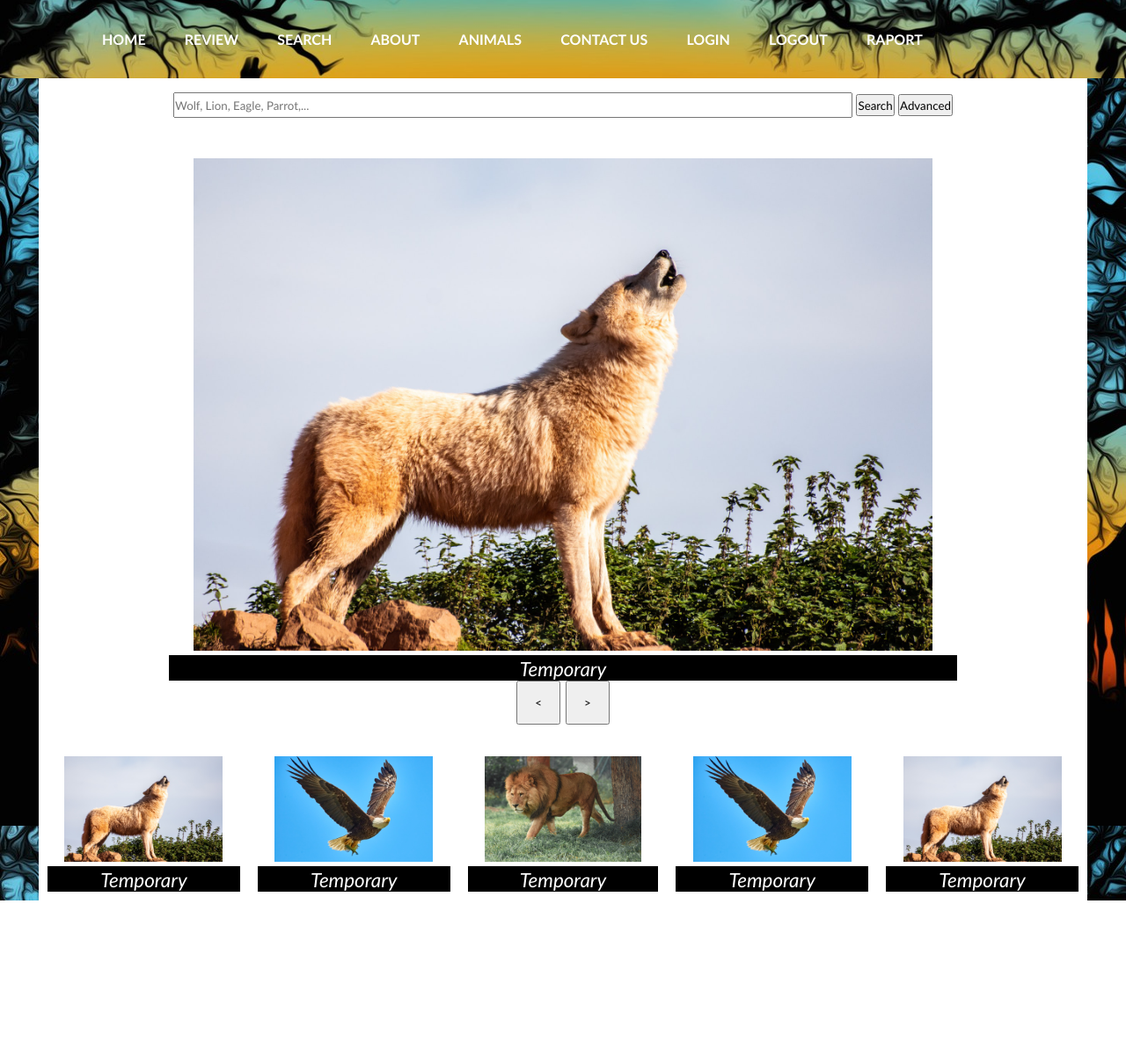
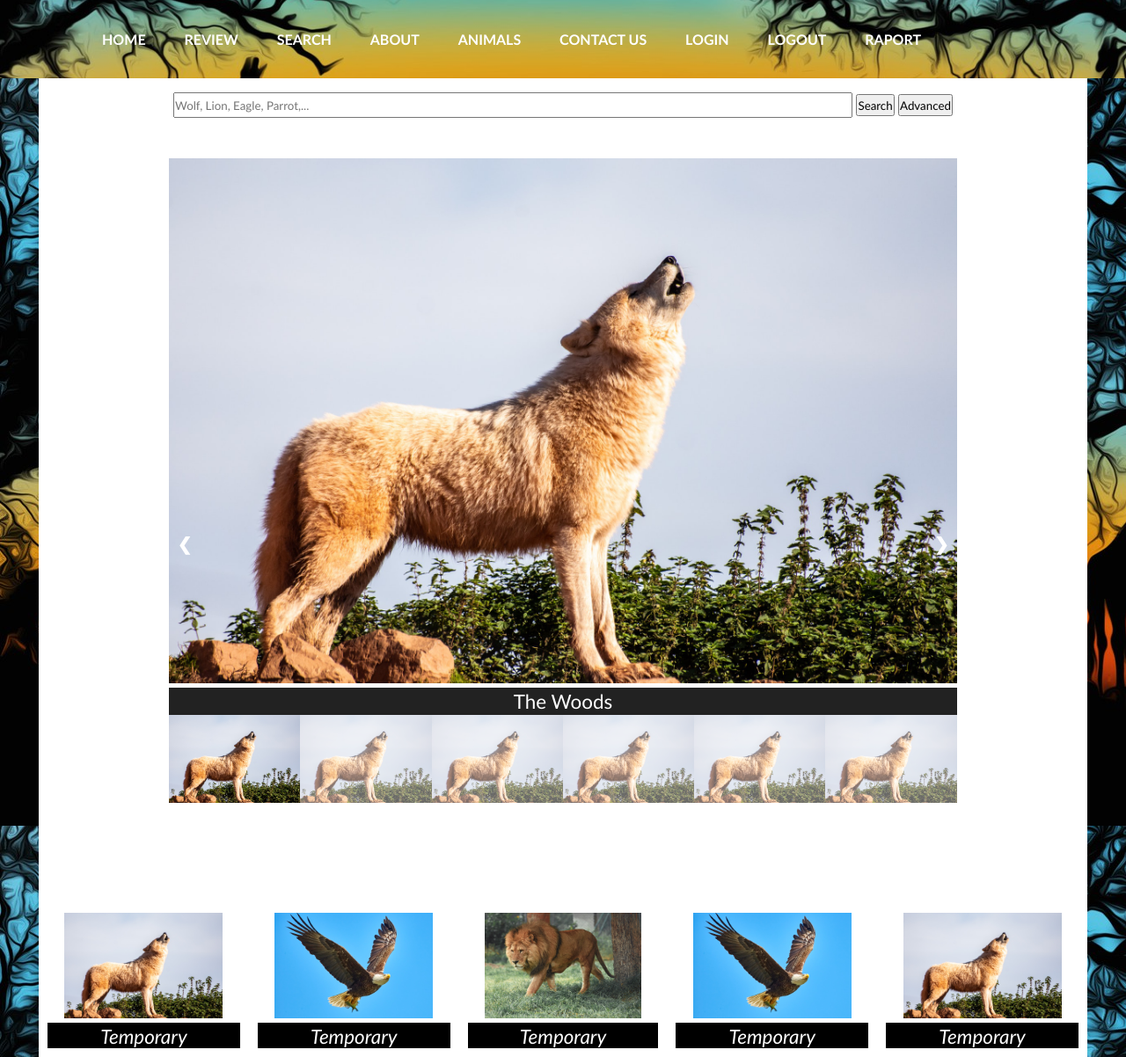
Before and after one commit to Tanasa-George-Andrei/MeoW-Web-Technologies-Project-, a PHP site: page /HTML/search.html in a window 1280 px wide. Shown: the whole page at 88% size. Before the commit the page ends 1024 px from the top, so only its background shows below. Run offline with PHP 8.4, Linux system fonts and the light colour scheme.

Commit message:
Worked on Search page

```diff
--- a/GradinaZoo/CSS/search.css
+++ b/GradinaZoo/CSS/search.css
@@ -1,15 +1,15 @@
-.root{
+.root {
     --slide-height: 50vh;
     --slide-width: 50vw;
 }
 
-*{
+* {
     margin: 0;
     padding: 0;
     font-family: 'Gill Sans', 'Gill Sans MT', Calibri, 'Trebuchet MS', sans-serif;
 }
 
-.banner{
+.banner {
     width: 100%;
     height: 100%;
     background-image: url("../Img/animals4.jpg");
@@ -17,7 +17,7 @@
     background-position: center;
 }
 
-.navbar{
+.navbar {
     width: 85%;
     margin: auto;
     padding: 35px 0;
@@ -26,24 +26,24 @@
     justify-content: space-between;
 }
 
-.navbar ul li{
+.navbar ul li {
     list-style: none;
     display: inline-block;
     margin: 0 20px;
 }
 
-.navbar ul li a{
+.navbar ul li a {
     text-decoration: none;
-    color:white;
+    color: white;
     text-transform: uppercase;
 }
 
-#super-container{
+#super-container {
     background-image: url("../Img/animals4.jpg");
     font-size: clamp(1rem, 1.15vw + .5rem, 1.4rem);
 }
 
-#container{
+#container {
     display: flex;
     flex-flow: column wrap;
     justify-content: space-evenly;
@@ -56,7 +56,7 @@
     background-color: white;
 }
 
-#search{
+#search {
     order: 1;
     flex-grow: 2;
     flex-shrink: 1;
@@ -69,16 +69,17 @@
     border: none;
     font-size: 17px;
 }
-#search input[type=text]{
+
+#search input[type=text] {
     width: 60vw;
     height: max(3vh, 25px);
 }
 
-#search input[type=button]{
+#search input[type=button] {
     height: max(3vh, 25px);
 }
 
-#slides{
+#slide-show {
     order: 2;
     flex-grow: 2;
     flex-shrink: 1;
@@ -88,30 +89,76 @@
     text-align: center;
     align-content: center;
     max-width: 70vw;
-    max-height: 70vh;
+    max-height: 140vh;
     margin-top: -10vh;
 }
 
-#slides img{
-    max-width: 70vw;
-    max-height: 70vh;
-    object-fit: cover;
+.slides {
+    display: none;
 }
 
-#slides figcaption{
-    background-color: black;
-    color: white;
-    font-style: italic;
-    padding-top: 2px;
-    text-align: center;
+.cursor {
+    cursor: pointer;
 }
 
-#slides input[type=button]{
-    height: max(4vh, 50px);
-    width: max(4vh, 50px);
+.prev,
+.next {
+    cursor: pointer;
+    position: absolute;
+    top: 80vh; /*TODO: Make it responive*/
+    width: auto;
+    padding: 16px;
+    margin-top: -50px;
+    color: white;
+    font-weight: bold;
+    font-size: 20px;
+    border-radius: 0 3px 3px 0;
+    user-select: none;
+    -webkit-user-select: none;
 }
 
-#animalgrid{
+.next {
+    right: 14.5vw;/*TODO: Make it responive*/
+    border-radius: 3px 0 0 3px;
+}
+
+.prev {
+    left: 14.5vw;/*TODO: Make it responive*/
+}
+
+.prev:hover,
+.next:hover {
+    background-color: rgba(0, 0, 0, 0.8);
+}
+
+.caption-container {
+    text-align: center;
+    background-color: #222;
+    padding: 2px 16px;
+    color: white;
+}
+
+.row:after {
+    content: "";
+    display: table;
+    clear: both;
+}
+
+.column {
+    float: left;
+    width: 16.66%;
+}
+
+.demo {
+    opacity: 0.6;
+}
+
+.active,
+.demo:hover {
+    opacity: 1;
+}
+
+#animalgrid {
     order: 3;
     flex-grow: 2;
     flex-shrink: 1;
@@ -127,7 +174,7 @@
     width: 100%;
 }
 
-.griditem{
+.griditem {
     order: 1;
     flex-grow: 1;
     flex-shrink: 1;
@@ -137,7 +184,7 @@
     max-width: max(100%, 5vw - 2.5vh);
 }
 
-.griditem figcaption{
+.griditem figcaption {
     background-color: black;
     color: white;
     font-style: italic;
@@ -146,7 +193,7 @@
     display: block;
 }
 
-.griditem img{
+.griditem img {
     max-height: min(15vh, 200px);
     object-fit: cover;
 }
--- a/GradinaZoo/HTML/search.html
+++ b/GradinaZoo/HTML/search.html
@@ -16,61 +16,125 @@
     <div class="banner">
         <div class="navbar">
             <ul>
-                    <strong><li><a href="welcome.html">Home</a></li></strong>
-                    <strong><li><a href="review.html">Review</a></li></strong>
-                    <strong><li><a href="search.html">Search</a></li></strong>
-                    <strong><li><a href="../PHP/about.php">About</a></li></strong>
-                    <strong><li><a href="../PHP/animals.php">Animals</a></li></strong>
-                    <strong><li><a href="../PHP/contact.php">Contact Us</a></li></strong>
-                    <strong><li><a href="login.html">LogIn</a></li></strong>
-                    <strong><li><a href="">Logout</a></li></strong>
-                    <strong><li><a href="raport.html">Raport</a></li></strong>
+                <strong>
+                    <li><a href="welcome.html">Home</a></li>
+                </strong>
+                <strong>
+                    <li><a href="review.html">Review</a></li>
+                </strong>
+                <strong>
+                    <li><a href="search.html">Search</a></li>
+                </strong>
+                <strong>
+                    <li><a href="../PHP/about.php">About</a></li>
+                </strong>
+                <strong>
+                    <li><a href="../PHP/animals.php">Animals</a></li>
+                </strong>
+                <strong>
+                    <li><a href="../PHP/contact.php">Contact Us</a></li>
+                </strong>
+                <strong>
+                    <li><a href="login.html">LogIn</a></li>
+                </strong>
+                <strong>
+                    <li><a href="">Logout</a></li>
+                </strong>
+                <strong>
+                    <li><a href="raport.html">Raport</a></li>
+                </strong>
             </ul>
         </div>
     </div>
     <div id="super-container">
         <div id="container">
             <div id="search">
-                    <input type="text" placeholder="Wolf, Lion, Eagle, Parrot,..."/>
-                    <input type="button" value="Search"/>
-                    <input type="button" value="Advanced"/>
+                <input type="text" placeholder="Wolf, Lion, Eagle, Parrot,..." />
+                <input type="button" value="Search" />
+                <input type="button" value="Advanced" />
             </div>
-                <div id="slides">
-                    <figure>
-                        <a href="wiki.html" class="slide"><img src="../Img/temp_slide1.jpg" alt="Temporary slide"/></a>
-                        <figcaption>Temporary</figcaption>
-                    </figure>
-                    <input type="button" value="<"/>
-                    <input type="button" value=">"/>
+            <div id="slide-show">
+                <div class="slides">
+                    <img src= "../Img/temp_slide1.jpg" width="100%">
+                </div>
+
+                <div class="slides">
+                    <img src= "../Img/temp_slide1.jpg" width="100%">
+                </div>
+
+                <div class="slides">
+                    <img src= "../Img/temp_slide1.jpg" width="100%">
+                </div>
+
+                <div class="slides">
+                    <img src= "../Img/temp_slide1.jpg" width="100%">
+                </div>
+
+                <div class="slides">
+                    <img src= "../Img/temp_slide1.jpg" width="100%">
+                </div>
+
+                <div class="slides">
+                    <img src= "../Img/temp_slide1.jpg" width="100%">
+                </div>
+
+                <a class="prev" onclick="plusSlides(-1)">❮</a>
+                <a class="next" onclick="plusSlides(1)">❯</a>
+
+                <div class="caption-container">
+                    <p id="caption"></p >
+                </div>
+
+                <div class="row">
+                    <div class="column">
+                        <img class="demo cursor" src="../Img/temp_slide1.jpg" width="100%" onclick="currentSlide(1)" alt="The Woods">
+                    </div>
+                    <div class="column">
+                        <img class="demo cursor" src="../Img/temp_slide1.jpg" width="100%" onclick="currentSlide(2)" alt="Cinque Terre">
+                    </div>
+                    <div class="column">
+                        <img class="demo cursor" src="../Img/temp_slide1.jpg" width="100%" onclick="currentSlide(3)" alt="Mountains and fjords">
+                    </div>
+                    <div class="column">
+                        <img class="demo cursor" src="../Img/temp_slide1.jpg" width="100%" onclick="currentSlide(4)" alt="Northern Lights">
+                    </div>
+                    <div class="column">
+                        <img class="demo cursor" src="../Img/temp_slide1.jpg" width="100%" onclick="currentSlide(5)" alt="Nature and sunrise">
+                    </div>
+                    <div class="column">
+                        <img class="demo cursor" src="../Img/temp_slide1.jpg" width="100%" onclick="currentSlide(6)" alt="Snowy Mountains">
+                    </div>
+                </div>
+                <script src="../JavaScript/slideshow.js"></script>
             </div>
             <div id="animalgrid">
                 <div class="griditem">
                     <figure>
-                            <a href="wiki.html"><img src="../Img/temp_slide1.jpg" alt="Temporary Slide"/></a>
+                        <a href="wiki.html"><img src="../Img/temp_slide1.jpg" alt="Temporary Slide" /></a>
                         <figcaption>Temporary</figcaption>
                     </figure>
                 </div>
                 <div class="griditem">
                     <figure>
-                            <a href="wiki.html"><img src="../Img/temp_slide2.jpg" alt="Temporary Grid"/></a>
+                        <a href="wiki.html"><img src="../Img/temp_slide2.jpg" alt="Temporary Grid" /></a>
                         <figcaption>Temporary</figcaption>
                     </figure>
                 </div>
                 <div class="griditem">
                     <figure>
-                            <a href="wiki.html"><img src="../Img/temp_slide0.jpg" alt="Temporary Grid"/></a>
+                        <a href="wiki.html"><img src="../Img/temp_slide0.jpg" alt="Temporary Grid" /></a>
                         <figcaption>Temporary</figcaption>
                     </figure>
                 </div>
                 <div class="griditem">
                     <figure>
-                            <a href="wiki.html"><img src="../Img/temp_slide2.jpg" alt="Temporary Grid"/></a>
+                        <a href="wiki.html"><img src="../Img/temp_slide2.jpg" alt="Temporary Grid" /></a>
                         <figcaption>Temporary</figcaption>
                     </figure>
                 </div>
                 <div class="griditem">
                     <figure>
-                            <a href="wiki.html"><img src="../Img/temp_slide1.jpg" alt="Temporary Grid"/></a>
+                        <a href="wiki.html"><img src="../Img/temp_slide1.jpg" alt="Temporary Grid" /></a>
                         <figcaption>Temporary</figcaption>
                     </figure>
                 </div>
--- /dev/null
+++ b/GradinaZoo/JavaScript/slideshow.js
@@ -0,0 +1,28 @@
+let slideIndex = 1;
+showSlides(slideIndex);
+
+function plusSlides(n) {
+  showSlides(slideIndex += n);
+}
+
+function currentSlide(n) {
+  showSlides(slideIndex = n);
+}
+
+function showSlides(n) {
+  let i;
+  let slides = document.getElementsByClassName("slides");
+  let dots = document.getElementsByClassName("demo");
+  let captionText = document.getElementById("caption");
+  if (n > slides.length) {slideIndex = 1}
+  if (n < 1) {slideIndex = slides.length}
+  for (i = 0; i < slides.length; i++) {
+    slides[i].style.display = "none";
+  }
+  for (i = 0; i < dots.length; i++) {
+    dots[i].className = dots[i].className.replace(" active", "");
+  }
+  slides[slideIndex-1].style.display = "block";
+  dots[slideIndex-1].className += " active";
+  captionText.innerHTML = dots[slideIndex-1].alt;
+}
```
Lines whose indentation alone changed are shown as unchanged.
